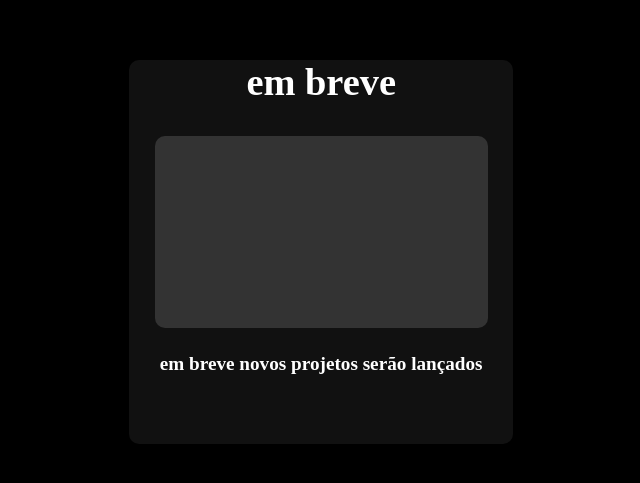
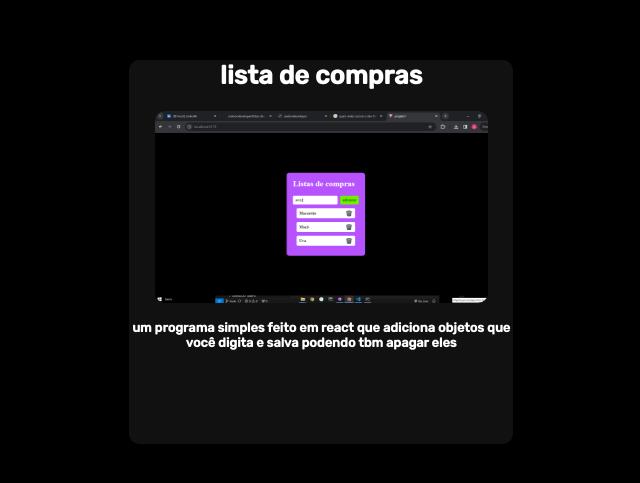
Before and after one commit to joelsondeveloper/joelsondeveloper-portfolio, a plain HTML site: page portfolio/vejaprojetos/vejaprojetos.html in a window 1280 px wide. Shown: the part 661-1144 px from the top of the page, without its empty margins (314-954 px from the left). Drawn offline with Linux system fonts and the light colour scheme.

Commit message:
adicionei 1 projeto

```diff
--- a/portfolio/vejaprojetos/vejaprojetos.css
+++ b/portfolio/vejaprojetos/vejaprojetos.css
@@ -68,21 +68,31 @@ html,body{
     text-align: center;
     color: white;
     cursor: url('../cursor/cursor.png') 0 0, auto;
+    transition: 0.5s;
+  }
+  .a1:hover{
+    height: 35vw;
+    width: 35vw;
+    margin-top: 28vw;
+    margin-left: 32vw;
   }
 a{
     text-decoration: none;
     cursor: url('../cursor/cursor.png') 0 0, auto;
 }
 h2{
-    font-size: 3vw;
+    font-size: 2vw;
+    font-family: 'Rubik', sans-serif;
 }
 h4{
-    font-size: 1.5vw;
+    font-size: 1vw;
+    font-family: 'Rubik', sans-serif;
 }
 .img{
     height: 50%;
-    background-image: url(#);
+    background-image: url(./projetos/lista\ de\ compras/lista.png);
     background-color: #333333;
+    background-size: cover;
     margin-left: 2vw;
     margin-right: 2vw;
     border-radius: 10px;
--- a/portfolio/vejaprojetos/vejaprojetos.html
+++ b/portfolio/vejaprojetos/vejaprojetos.html
@@ -1,5 +1,6 @@
 <!DOCTYPE html>
 <html lang="pt-br">
+
 <head>
     <meta charset="UTF-8">
     <meta name="viewport" content="width=device-width, initial-scale=1.0">
@@ -10,26 +11,33 @@
     <link href="https://fonts.googleapis.com/css2?family=Rubik:wght@500&display=swap" rel="stylesheet">
 
 </head>
+
 <body>
-    <a href="../../index1.html"><div class="perfil">
+    <a href="../../index1.html">
+        <div class="perfil">
 
-    </div></a>
+        </div>
+    </a>
     <div class="titulo">
         <div class="titulo1">
             <h1 class="h11">venha conhecer </h1>
             <h1 class="h12">meus projetos</h1>
         </div>
     </div>
-    <a href="#">
-        <div class="a1">
-            <h2>em breve</h2>
-            <div class="img">
 
-            </div>
-            <h4>em breve novos projetos serão lançados</h4>
+    <div class="a1">
+        <a href="https://github.com/joelsondeveloper/listas-de-compras"></a>
+        <h2>lista de compras</h2>
+        <div class="img">
 
         </div>
-    </a>
+        <h4>um programa simples feito em react que adiciona objetos que<br /> você digita e salva podendo tbm apagar
+            eles</h4>
+
+        </a>
+    </div>
+
 
 </body>
+
 </html>
```
Also changed, not shown: portfolio/vejaprojetos/projetos/lista de compras/lista.png (added).
